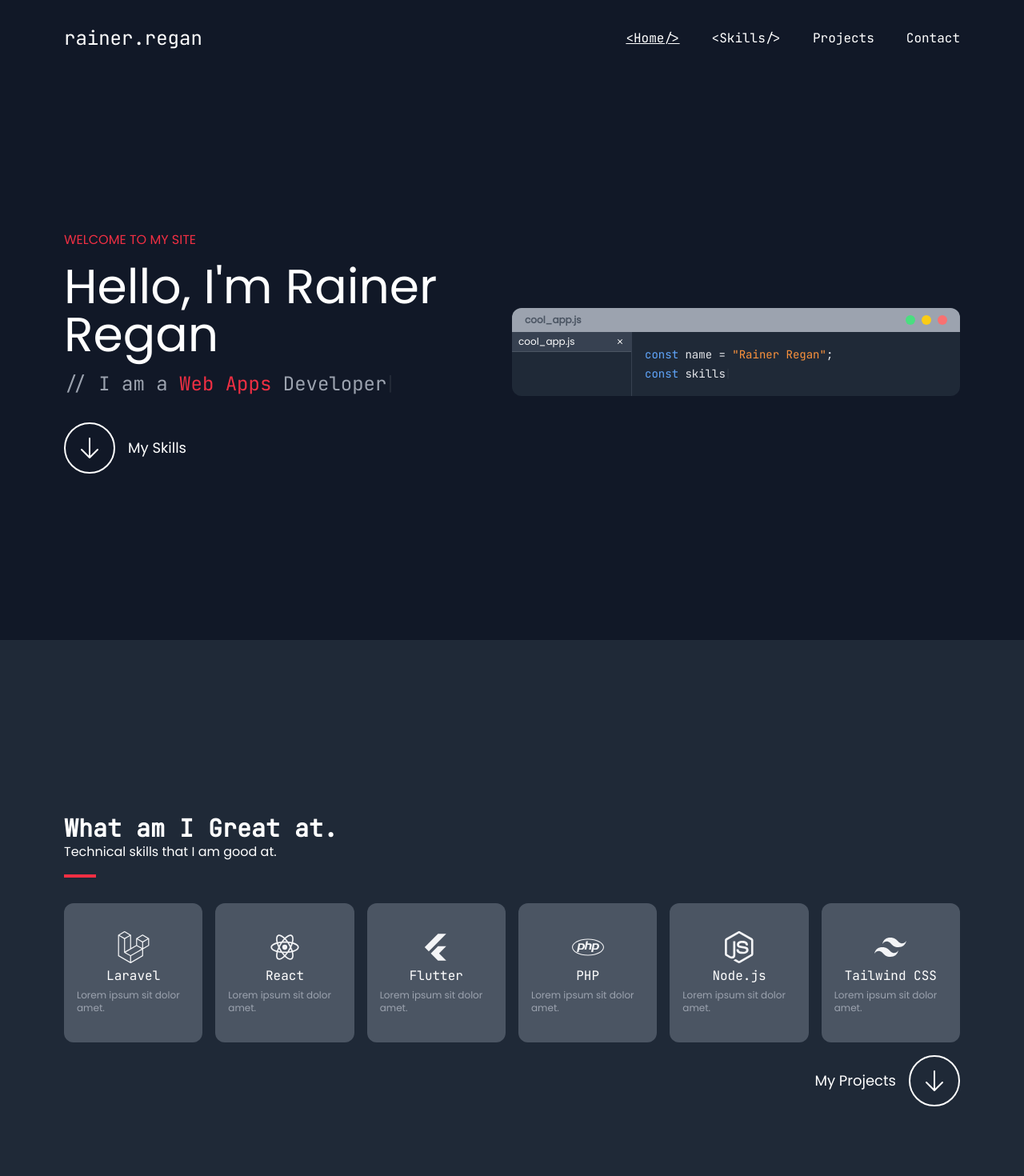
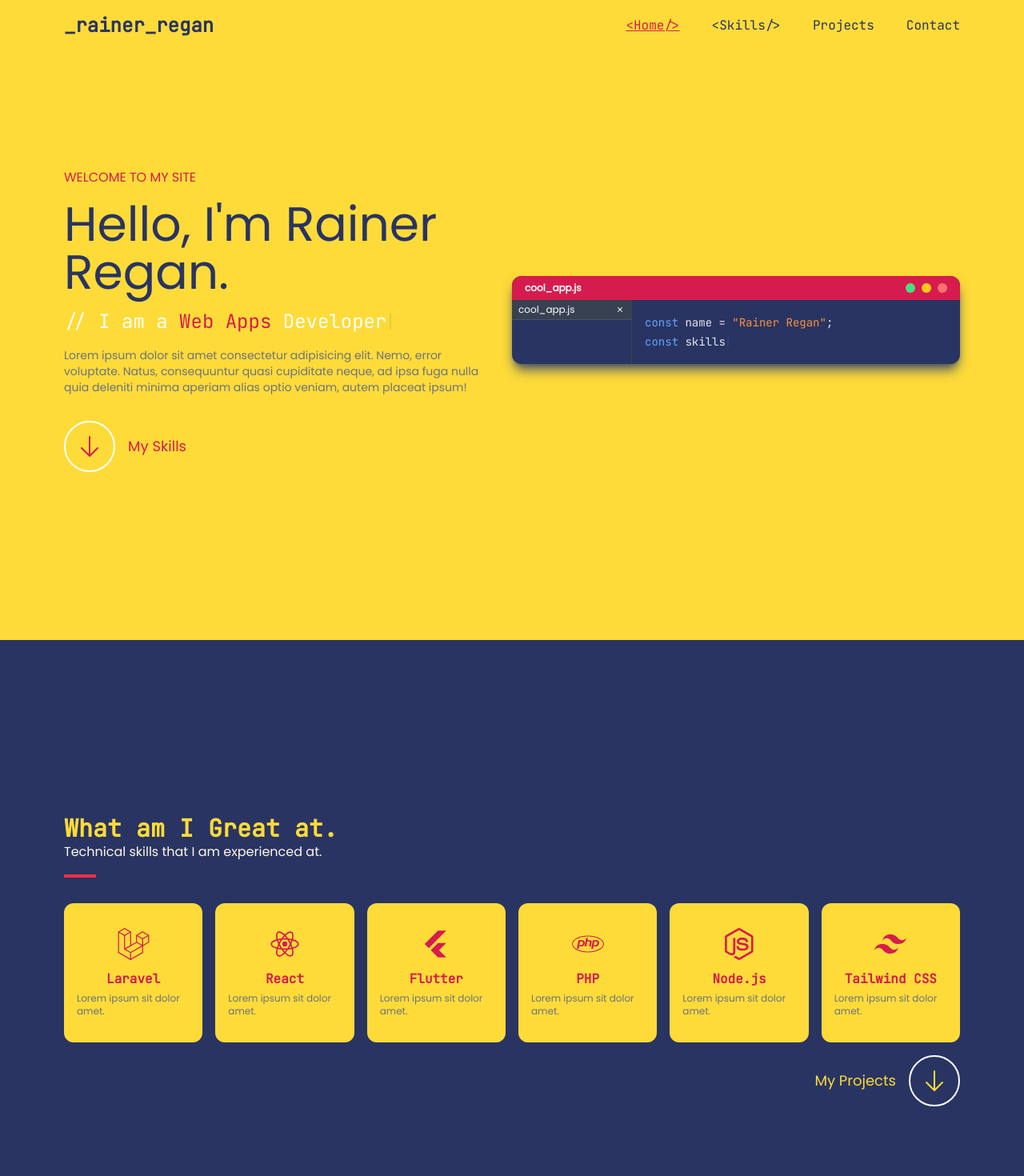
Before and after one commit to rainerregan/portfolio-react, a React (Vite) app: page / in a window 1280 px wide. Shown: the top 1470 px of the page at 80% size. Built offline with nearby package versions, Linux system fonts and the light colour scheme.

Commit message:
Changed UI Theme

```diff
--- a/src/App.jsx
+++ b/src/App.jsx
@@ -8,16 +8,16 @@ import Projects from './components/projects/Projects';
 function App() {
 
   return (
-    <div className='bg-gray-900' id='main'>
+    <div id='main'>
       {/* Section 1 */}
-      <div className='bg-gray-900 text-white h-screen flex flex-col items-center' id='home-section'>
+      <div className='bg-bright-yellow h-screen flex flex-col items-center' id='home-section'>
         <Header />
         <Hero />
       </div>
 
       {/* Section 2 */}
-      <div className='bg-gray-800' id='skills-section'>
-        <Skills />
+      <div className='bg-dark-navy' id='skills-section'>
+        <Skills  />
       </div>
 
       {/* Section 3 */}
--- a/src/components/header/Header.jsx
+++ b/src/components/header/Header.jsx
@@ -4,21 +4,21 @@ import { Link } from 'react-scroll'
 function Header() {
   return (
 
-      <div className='bg-gray-900 w-full top-0 z-50'>
-        <div className='flex justify-between m-auto px-4 py-4 pt-8 items-center font-jet-brains-mono max-w-6xl w-full'>
+      <div className='w-full fixed bg-bright-yellow top-0 z-50'>
+        <div className='flex justify-between m-auto px-4 py-4 items-center font-jet-brains-mono max-w-6xl w-full text-dark-navy'>
             <div>
-                <p className='text-2xl'>rainer.regan</p>
+                <p className='text-2xl font-semibold'>_rainer_regan</p>
             </div>
 
             <div className=''>
                 <ul className='flex gap-10'>
                     <li className='hover:bg-white hover:text-primary-gray hover:animate-pulse'>
-                        <Link activeClass="underline" className="hover:cursor-pointer" to="home-section" spy={true} smooth={true} duration={1000} >
+                        <Link activeClass="underline text-bright-red" className="hover:cursor-pointer" to="home-section" spy={true} smooth={true} duration={1000} >
                             {'<Home/>'}
                         </Link>
                     </li>
                     <li className='hover:bg-white hover:text-primary-gray hover:animate-pulse'>
-                        <Link activeClass="underline" className="hover:cursor-pointer" to="skills-section" spy={true} smooth={true} duration={1000} >
+                        <Link activeClass="underline text-bright-red" className="hover:cursor-pointer" to="skills-section" spy={true} smooth={true} duration={1000} >
                             {'<Skills/>'}
                         </Link>
                     </li>
--- a/src/components/hero/Hero.jsx
+++ b/src/components/hero/Hero.jsx
@@ -9,27 +9,27 @@ import Editor from '../skills/Editor';
 function Hero() {
   return (
     <div className='grid grid-cols-2 p-4 h-full max-w-6xl m-auto'>
-      <div className='flex flex-col justify-center gap-4'>
+      <div className='flex flex-col justify-center gap-4 pr-4'>
 
-        <p className='text-primary-red'>WELCOME TO MY SITE</p>
-        <h1 className='text-6xl'>Hello, I'm Rainer Regan</h1>
+        <p className='text-bright-red'>WELCOME TO MY SITE</p>
+        <h1 className='text-6xl text-dark-navy'>Hello, I'm Rainer Regan.</h1>
         <Typewriter
           onInit={(typewriter) => {
             typewriter
               .typeString("// I am a ")
-              .typeString("<span class='text-primary-red'>Web Apps</span> Developer")
+              .typeString("<span class='text-bright-red'>Web Apps</span> Developer")
               .pauseFor(1500)
               .deleteChars(18)
-              .typeString("<span class='text-primary-red'>Mobile Apps</span> Developer")
+              .typeString("<span class='text-bright-red'>Mobile Apps</span> Developer")
               .pauseFor(1500)
               .deleteChars(21)
-              .typeString("<span class='text-primary-red'>Front-end</span> Developer")
+              .typeString("<span class='text-bright-red'>Front-end</span> Developer")
               .pauseFor(1500)
               .deleteChars(19)
-              .typeString("<span class='text-primary-red'>Back-end</span> Developer")
+              .typeString("<span class='text-bright-red'>Back-end</span> Developer")
               .pauseFor(1500)
               .deleteChars(18)
-              .typeString("<span class='text-primary-red'>Full-stack</span> Developer")
+              .typeString("<span class='text-bright-red'>Full-stack</span> Developer")
               .pauseFor(5000)
               .start();
           }}
@@ -37,12 +37,16 @@ function Hero() {
           options={{
             autoStart: true,
             loop: true,
-            wrapperClassName: "text-2xl text-gray-400 font-jet-brains-mono",
+            wrapperClassName: "text-2xl text-white font-jet-brains-mono",
             cursorClassName: "Typewriter__cursor text-2xl"
           }}
         />
 
-        <div className='flex items-center gap-4 mt-4'>
+        <p className='text-sm text-gray-500'>
+          Lorem ipsum dolor sit amet consectetur adipisicing elit. Nemo, error voluptate. Natus, consequuntur quasi cupiditate neque, ad ipsa fuga nulla quia deleniti minima aperiam alias optio veniam, autem placeat ipsum!
+        </p>
+
+        <div className='flex items-center gap-4 mt-4 text-bright-red'>
           <Link className='w-[64px] h-[64px] border-2 border-white rounded-full flex justify-center items-center hover:cursor-pointer hover:bg-white hover:text-primary-gray transition duration-200' to="skills-section" spy={true} smooth={true} duration={1000}>
             <svg xmlns="http://www.w3.org/2000/svg" fill="none" viewBox="0 0 24 24" strokeWidth="1.5" stroke="currentColor" className="w-8 h-8">
               <path strokeLinecap="round" strokeLinejoin="round" d="M19.5 13.5L12 21m0 0l-7.5-7.5M12 21V3" />
--- a/src/components/projects/Projects.jsx
+++ b/src/components/projects/Projects.jsx
@@ -4,13 +4,13 @@ import Line from '../misc/Line'
 function Projects() {
     return (
         <div className='w-full max-w-6xl m-auto p-4 h-screen text-white flex flex-col gap-4 justify-center py-16'>
-            <div className=''>
+            <div className=' flex items-end flex-col'>
                 <h1 className='font-jet-brains-mono text-3xl font-semibold'>What am I Great at.</h1>
                 <p className=''>Technical skills that I am good at.</p>
                 <Line />
             </div>
 
-            <div className='w-full h-full'>
+            <div className='w-full'>
 
             </div>
         </div>
--- a/src/components/skills/Editor.jsx
+++ b/src/components/skills/Editor.jsx
@@ -3,10 +3,10 @@ import Typewriter from 'typewriter-effect'
 
 function Editor() {
     return (
-        <div className='flex justify-center items-center'>
-            <div className='bg-gray-800 w-full rounded-xl flex flex-col'>
-                <div className='w-full h-[30px] bg-gray-400 rounded-t-xl flex justify-between items-center px-4'>
-                    <p className='text-xs text-gray-600 font-semibold'>cool_app.js</p>
+        <div className='flex justify-center items-center text-white'>
+            <div className='bg-dark-navy w-full rounded-xl flex flex-col shadow-lg shadow-gray-600'>
+                <div className='w-full h-[30px] bg-bright-red rounded-t-xl flex justify-between items-center px-4'>
+                    <p className='text-xs text-white font-semibold'>cool_app.js</p>
                     <div className='flex gap-2'>
                         <div className='hover:cursor-pointer w-3 h-3 bg-green-400 rounded-full'></div>
                         <div className='hover:cursor-pointer w-3 h-3 bg-yellow-400 rounded-full'></div>
--- a/src/components/skills/SkillTab.jsx
+++ b/src/components/skills/SkillTab.jsx
@@ -3,10 +3,10 @@ import {ReactComponent as Laravel} from '../../assets/svg/laravel.svg'
 
 function SkillTab(props) {
     return (
-        <div className='w-full aspect-square bg-gray-600 p-4 rounded-xl flex flex-col gap-1 items-center justify-center'>
+        <div className='w-full aspect-square bg-bright-yellow p-4 rounded-xl flex flex-col gap-1 items-center justify-center'>
             {props.icon}
-            <p className='font-jet-brains-mono text-md text-center'>{props.title}</p>
-            <p className='text-xs text-gray-400'>{props.subtitle}</p>
+            <p className='font-jet-brains-mono text-md text-center text-bright-red font-bold mt-2'>{props.title}</p>
+            <p className='text-xs text-gray-500'>{props.subtitle}</p>
         </div>
     )
 }
--- a/src/components/skills/Skills.jsx
+++ b/src/components/skills/Skills.jsx
@@ -12,41 +12,41 @@ import { Link } from 'react-scroll';
 
 function Skills() {
     return (
-        <div className='w-full max-w-6xl m-auto px-4 h-screen text-white flex flex-col justify-center py-16'>
+        <div className='w-full max-w-6xl m-auto px-4 h-screen text-bright-yellow flex flex-col justify-center py-16'>
             <div>
                 <h1 className='font-jet-brains-mono text-3xl font-semibold'>What am I Great at.</h1>
-                <p className=''>Technical skills that I am good at.</p>
+                <p className='text-calm-white'>Technical skills that I am experienced at.</p>
                 <Line />
             </div>
 
             <div className='grid grid-cols-6 w-full gap-4 mt-8'>
                 <SkillTab
-                    icon={<FaLaravel className="fill-gray-100 w-10 h-10" />}
+                    icon={<FaLaravel className="fill-bright-red w-10 h-10" />}
                     title="Laravel"
                     subtitle="Lorem ipsum sit dolor amet."
                 />
                 <SkillTab
-                    icon={<RiReactjsFill className="fill-gray-100 w-10 h-10" />}
+                    icon={<RiReactjsFill className="fill-bright-red w-10 h-10" />}
                     title="React"
                     subtitle="Lorem ipsum sit dolor amet."
                 />
                 <SkillTab
-                    icon={<RiFlutterFill className="fill-gray-100 w-10 h-10" />}
+                    icon={<RiFlutterFill className="fill-bright-red w-10 h-10" />}
                     title="Flutter"
                     subtitle="Lorem ipsum sit dolor amet."
                 />
                 <SkillTab
-                    icon={<FaPhp className="fill-gray-100 w-10 h-10" />}
+                    icon={<FaPhp className="fill-bright-red w-10 h-10" />}
                     title="PHP"
                     subtitle="Lorem ipsum sit dolor amet."
                 />
                 <SkillTab
-                    icon={<GrNode className="fill-gray-100 w-10 h-10" />}
+                    icon={<GrNode className="fill-bright-red w-10 h-10" />}
                     title="Node.js"
                     subtitle="Lorem ipsum sit dolor amet."
                 />
                 <SkillTab
-                    icon={<SiTailwindcss className="fill-gray-100 w-10 h-10" />}
+                    icon={<SiTailwindcss className="fill-bright-red w-10 h-10" />}
                     title="Tailwind CSS"
                     subtitle="Lorem ipsum sit dolor amet."
                 />
--- a/tailwind.config.cjs
+++ b/tailwind.config.cjs
@@ -9,7 +9,12 @@ module.exports = {
     extend: {
       colors: {
         'primary-gray': '#212121',
-        'primary-red': '#F02F43'
+        'primary-red': '#F02F43',
+        'bright-yellow': "#FEDB39",
+        'bright-red': "#D61C4E",
+        'bright-cyan': "#1CD6CE",
+        'dark-navy': "#293462",
+        'calm-white': "#FFFAE7",
       },
       fontFamily: {
         'jet-brains-mono': ["JetBrainsMono", "sans-serif"],
```
